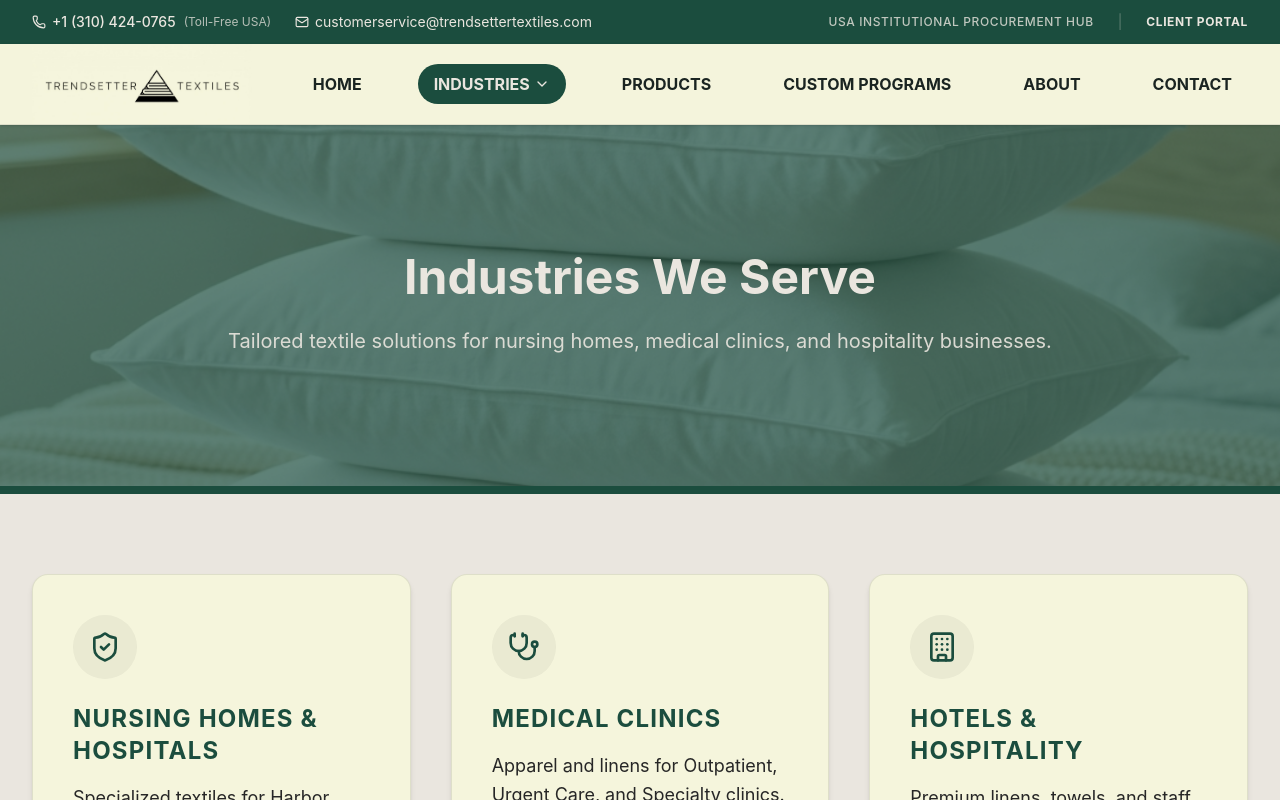
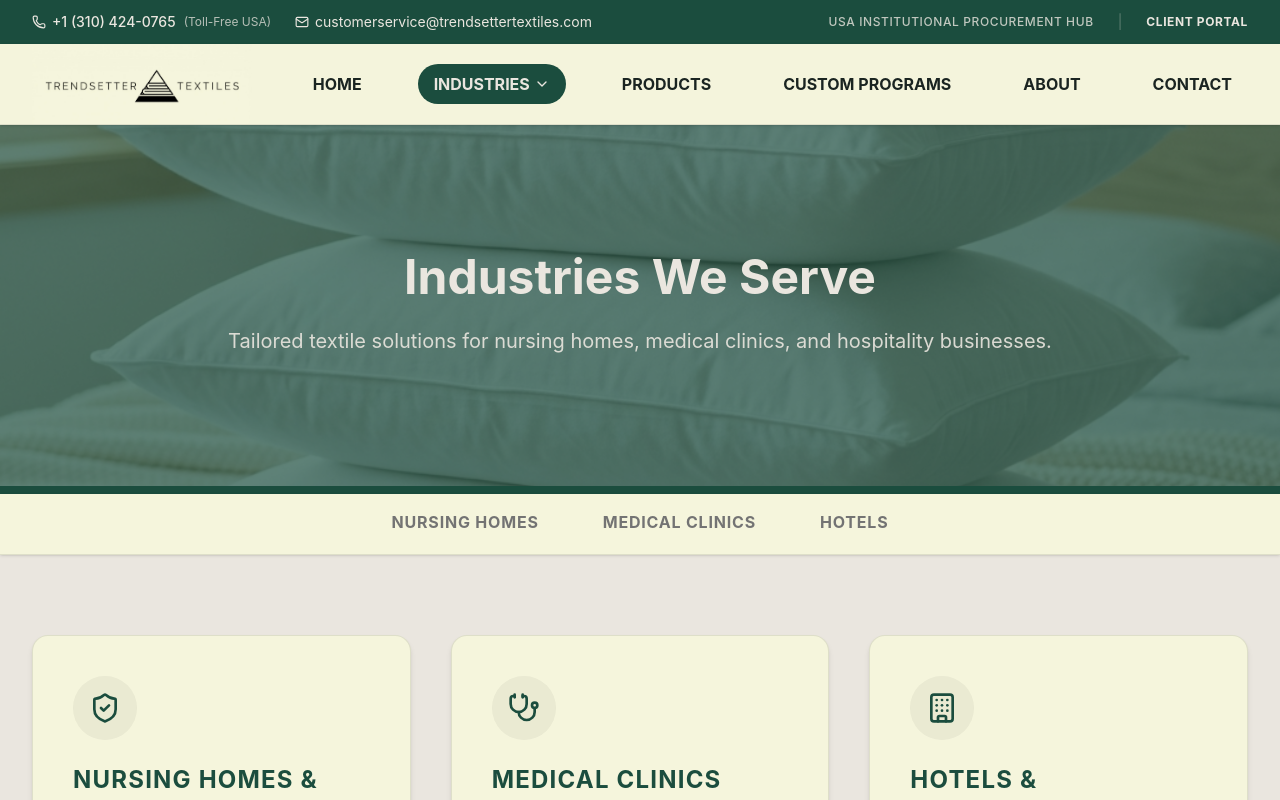
Before and after one commit to numBerNiko/Trendsetter-dev, a React (Vite) app: page /industries in a window 1280 px wide. Shown: the top 800 px of the page. Built offline with nearby package versions, Linux system fonts and the light colour scheme.

Commit message:
feat: implement active state visual indicator tabs on Industries sections

```diff
--- /dev/null
+++ b/src/components/IndustryTabs.jsx
@@ -0,0 +1,40 @@
+import React from 'react';
+import { NavLink } from 'react-router-dom';
+import { useRegion } from '../hooks/useRegion';
+
+export default function IndustryTabs() {
+  const region = useRegion();
+
+  const tabClass = ({ isActive }) =>
+    `py-4 px-2 text-sm md:text-base font-bold uppercase tracking-wider border-b-4 transition-colors ${
+      isActive
+        ? ''
+        : 'text-neutral-500 border-transparent hover:text-neutral-800'
+    }`;
+
+  const tabStyle = ({ isActive }) =>
+    isActive
+      ? {
+          color: region.theme.primaryBg,
+          borderBottomColor: region.theme.primaryBg,
+        }
+      : {};
+
+  return (
+    <div className="bg-white border-b border-slate/10 sticky top-20 z-45 shadow-sm">
+      <div className="max-w-7xl mx-auto px-4 sm:px-6 lg:px-8">
+        <div className="flex justify-center space-x-8 md:space-x-12">
+          <NavLink to="/industries/nursing-homes" className={tabClass} style={tabStyle}>
+            Nursing Homes
+          </NavLink>
+          <NavLink to="/industries/medical-clinics" className={tabClass} style={tabStyle}>
+            Medical Clinics
+          </NavLink>
+          <NavLink to="/industries/hotels" className={tabClass} style={tabStyle}>
+            Hotels
+          </NavLink>
+        </div>
+      </div>
+    </div>
+  );
+}
--- a/src/pages/HotelsPage.jsx
+++ b/src/pages/HotelsPage.jsx
@@ -2,6 +2,7 @@ import React from 'react';
 import { BedDouble, Bath, Shirt, Target } from 'lucide-react';
 import { Link } from 'react-router-dom';
 import { useRegion } from '../hooks/useRegion';
+import IndustryTabs from '../components/IndustryTabs';
 
 export default function HotelsPage() {
   const region = useRegion();
@@ -18,6 +19,8 @@ export default function HotelsPage() {
           </p>
         </div>
       </section>
+
+      <IndustryTabs />
 
       {/* Categories */}
       <section className="py-20 max-w-7xl mx-auto px-4 sm:px-6 lg:px-8">
--- a/src/pages/IndustriesPage.jsx
+++ b/src/pages/IndustriesPage.jsx
@@ -2,6 +2,7 @@ import React from 'react';
 import { Link } from 'react-router-dom';
 import { ShieldCheck, Stethoscope, Building } from 'lucide-react';
 import { useRegion } from '../hooks/useRegion';
+import IndustryTabs from '../components/IndustryTabs';
 
 export default function IndustriesPage() {
   const region = useRegion();
@@ -18,6 +19,8 @@ export default function IndustriesPage() {
           </p>
         </div>
       </section>
+
+      <IndustryTabs />
 
       {/* Industry Cards */}
       <section className="py-20 max-w-7xl mx-auto px-4 sm:px-6 lg:px-8" style={{ '--theme-color': region.theme.primaryBg }}>
--- a/src/pages/MedicalClinicsPage.jsx
+++ b/src/pages/MedicalClinicsPage.jsx
@@ -2,6 +2,7 @@ import React from 'react';
 import { Stethoscope, Droplets, Target, ShieldCheck, Activity, Building, ShoppingBag, CheckCircle2 } from 'lucide-react';
 import { Link } from 'react-router-dom';
 import { useRegion } from '../hooks/useRegion';
+import IndustryTabs from '../components/IndustryTabs';
 
 export default function MedicalClinicsPage() {
   const region = useRegion();
@@ -18,6 +19,8 @@ export default function MedicalClinicsPage() {
           </p>
         </div>
       </section>
+
+      <IndustryTabs />
 
       {/* Categories */}
       <section className="py-20 max-w-7xl mx-auto px-4 sm:px-6 lg:px-8">
--- a/src/pages/NursingHomesPage.jsx
+++ b/src/pages/NursingHomesPage.jsx
@@ -2,6 +2,7 @@ import React from 'react';
 import { Link } from 'react-router-dom';
 import { BedSingle, Bath, Shirt, ShieldCheck, BriefcaseMedical, CheckCircle2, Phone, Mail } from 'lucide-react';
 import { useRegion } from '../hooks/useRegion';
+import IndustryTabs from '../components/IndustryTabs';
 
 export default function NursingHomesPage() {
   const region = useRegion();
@@ -20,6 +21,8 @@ export default function NursingHomesPage() {
           </p>
         </div>
       </section>
+
+      <IndustryTabs />
 
       {/* Core Product Suites */}
       <section className="py-24 max-w-6xl mx-auto px-4 sm:px-6 lg:px-8">
```
